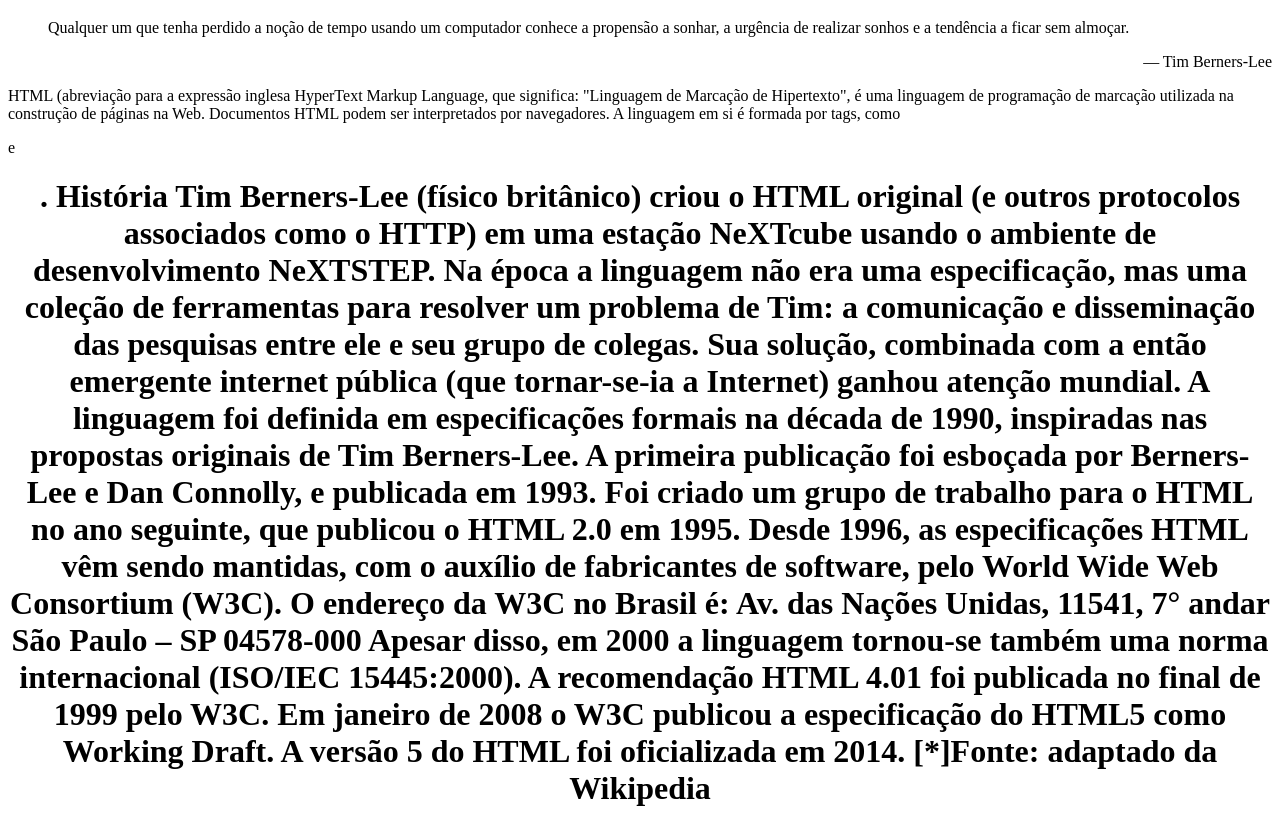
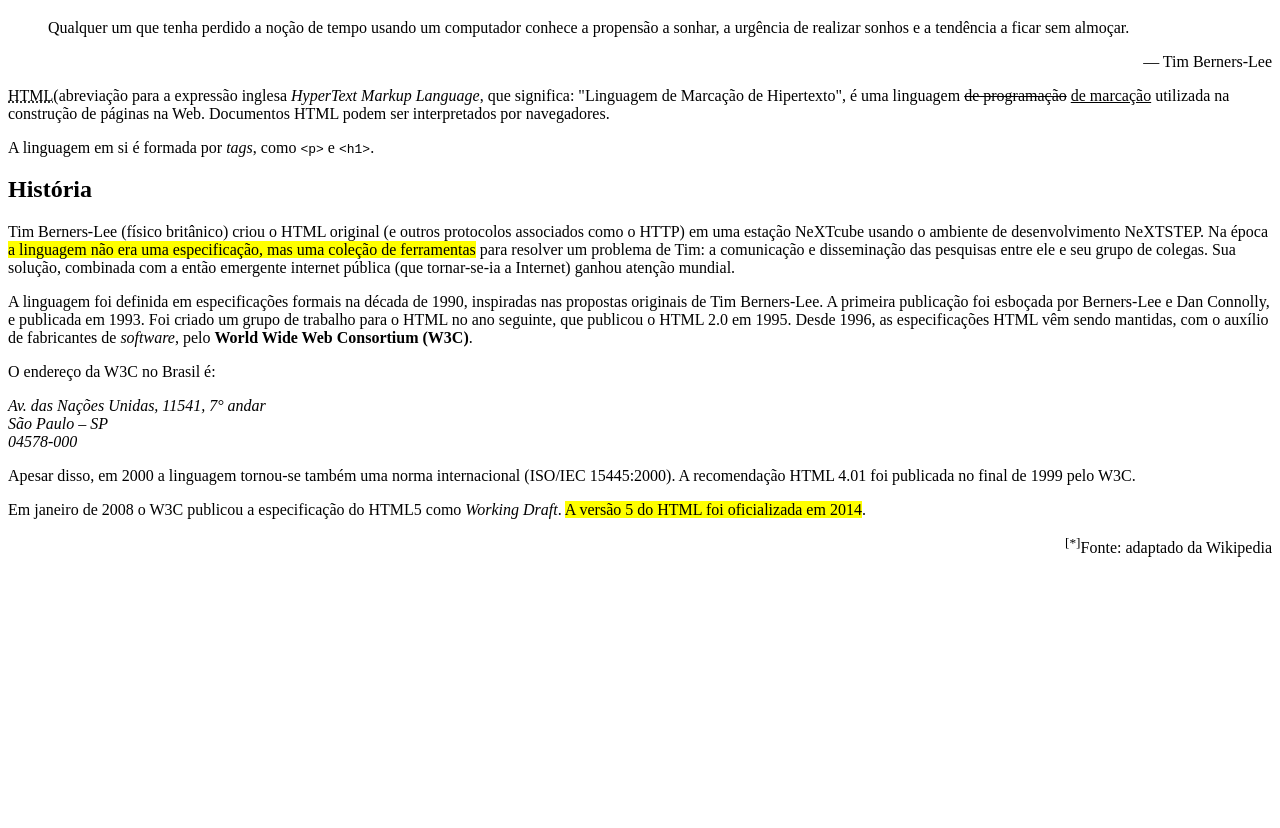
Before and after one commit to elivelto7/dw1-not-2021-2, a plain HTML site: page ex01/ex01.html in a window 1280 px wide. Shown: the part 68-896 px from the top of the page. After the commit the page ends 800 px from the top, so only its background shows below. Drawn offline with Linux system fonts and the light colour scheme.

Commit message:
(11/08) Formatação de Textos

```diff
--- a/ex01/ex01.html
+++ b/ex01/ex01.html
@@ -10,8 +10,12 @@
         h1 {
             text-align: center;
         }
+        mark {}
         p.direita {
             text-align: right;
+        }
+        address {
+            text-align: left;
         }
     </style>
 </head>
@@ -23,26 +27,28 @@
 </blockquote>
 <p class="direita">— Tim Berners-Lee</p>
 
-HTML (abreviação para a expressão inglesa HyperText Markup Language, que significa: "Linguagem de Marcação de Hipertexto", é uma linguagem de programação de marcação utilizada na construção de páginas na Web. Documentos HTML podem ser interpretados por navegadores.
+<p><abbr title="HyperText Markup Language">HTML</abbr>(abreviação para a expressão inglesa <em>HyperText Markup Language</em>, que significa: "Linguagem de Marcação de Hipertexto", é uma linguagem <del>de programação</del> <ins>de marcação</ins> utilizada na construção de páginas na Web. Documentos HTML podem ser interpretados por navegadores.</p>
 
-A linguagem em si é formada por tags, como <p> e <h1>.
+<p>A linguagem em si é formada por <em>tags</em>, como <code>&lt;p&gt;</code> e <code>&lt;h1&gt;</code>.</p>
 
-História
+<h2>História</h2>
 
-Tim Berners-Lee (físico britânico) criou o HTML original (e outros protocolos associados como o HTTP) em uma estação NeXTcube usando o ambiente de desenvolvimento NeXTSTEP. Na época a linguagem não era uma especificação, mas uma coleção de ferramentas para resolver um problema de Tim: a comunicação e disseminação das pesquisas entre ele e seu grupo de colegas. Sua solução, combinada com a então emergente internet pública (que tornar-se-ia a Internet) ganhou atenção mundial.
+<p>Tim Berners-Lee (físico britânico) criou o HTML original (e outros protocolos associados como o HTTP) em uma estação NeXTcube usando o ambiente de desenvolvimento NeXTSTEP. Na época <mark>a linguagem não era uma especificação, mas uma coleção de ferramentas</mark> para resolver um problema de Tim: a comunicação e disseminação das pesquisas entre ele e seu grupo de colegas. Sua solução, combinada com a então emergente internet pública (que tornar-se-ia a Internet) ganhou atenção mundial.</p>
 
-A linguagem foi definida em especificações formais na década de 1990, inspiradas nas propostas originais de Tim Berners-Lee. A primeira publicação foi esboçada por Berners-Lee e Dan Connolly, e publicada em 1993. Foi criado um grupo de trabalho para o HTML no ano seguinte, que publicou o HTML 2.0 em 1995. Desde 1996, as especificações HTML vêm sendo mantidas, com o auxílio de fabricantes de software, pelo World Wide Web Consortium (W3C).
+<p>A linguagem foi definida em especificações formais na década de 1990, inspiradas nas propostas originais de Tim Berners-Lee. A primeira publicação foi esboçada por Berners-Lee e Dan Connolly, e publicada em 1993. Foi criado um grupo de trabalho para o HTML no ano seguinte, que publicou o HTML 2.0 em 1995. Desde 1996, as especificações HTML vêm sendo mantidas, com o auxílio de fabricantes de <em>software</em>, pelo <strong>World Wide Web Consortium (W3C)</strong>.</p>
 
-O endereço da W3C no Brasil é:
+<p>O endereço da W3C no Brasil é:</p>
 
-Av. das Nações Unidas, 11541, 7° andar
-São Paulo – SP
+<address>
+Av. das Nações Unidas, 11541, 7° andar<br>
+São Paulo – SP<br>
 04578-000
+</address>
 
-Apesar disso, em 2000 a linguagem tornou-se também uma norma internacional (ISO/IEC 15445:2000). A recomendação HTML 4.01 foi publicada no final de 1999 pelo W3C.
+<p>Apesar disso, em 2000 a linguagem tornou-se também uma norma internacional (ISO/IEC 15445:2000). A recomendação HTML 4.01 foi publicada no final de 1999 pelo W3C.</p>
 
-Em janeiro de 2008 o W3C publicou a especificação do HTML5 como Working Draft. A versão 5 do HTML foi oficializada em 2014.
+<p>Em janeiro de 2008 o W3C publicou a especificação do HTML5 como <em>Working Draft</em>. <mark>A versão 5 do HTML foi oficializada em 2014</mark>.</p>
 
-[*]Fonte: adaptado da Wikipedia
+<p class="direita"><sup>[*]</sup>Fonte: adaptado da Wikipedia</p>
 </body>
 </html>
```
